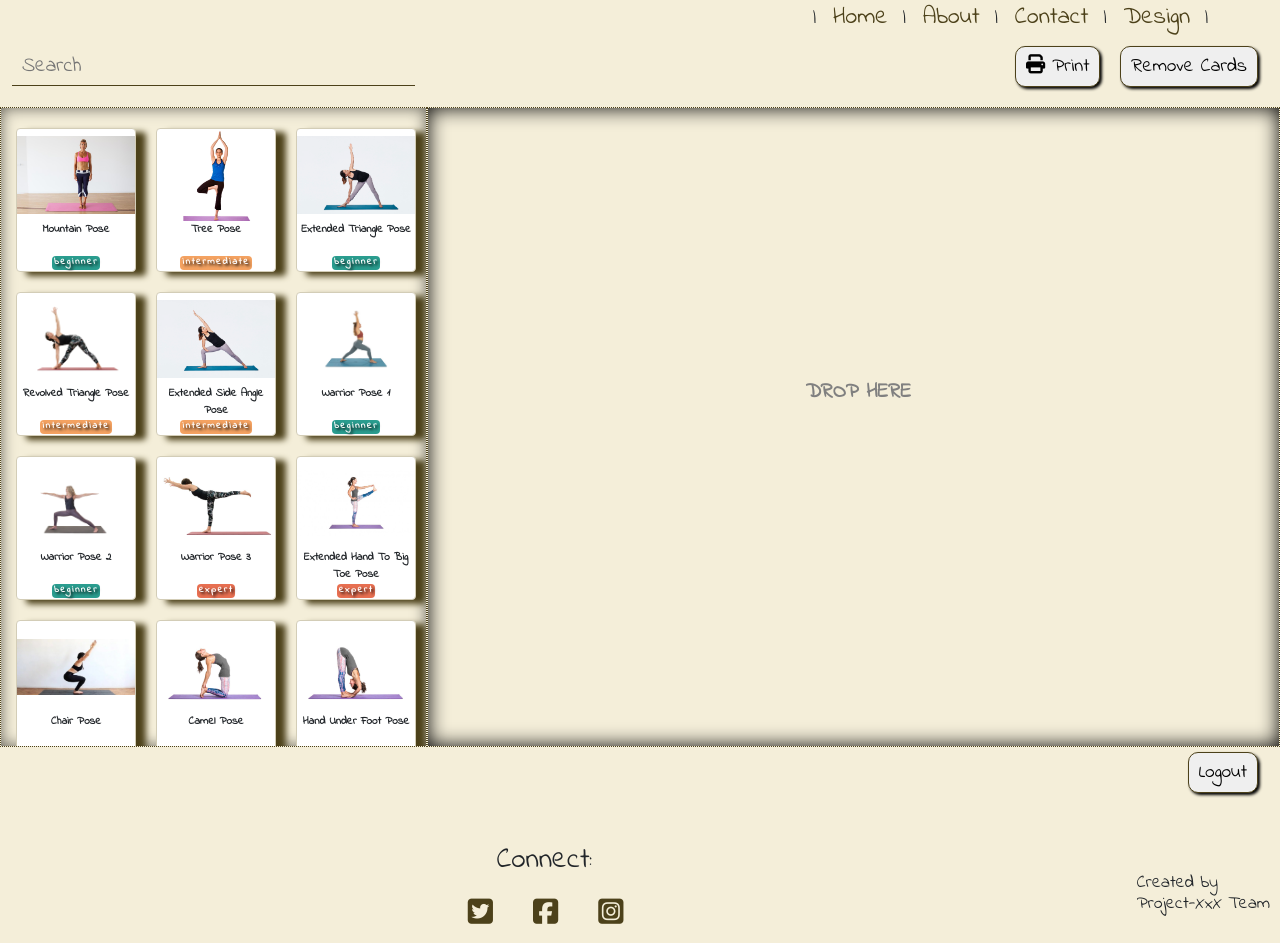
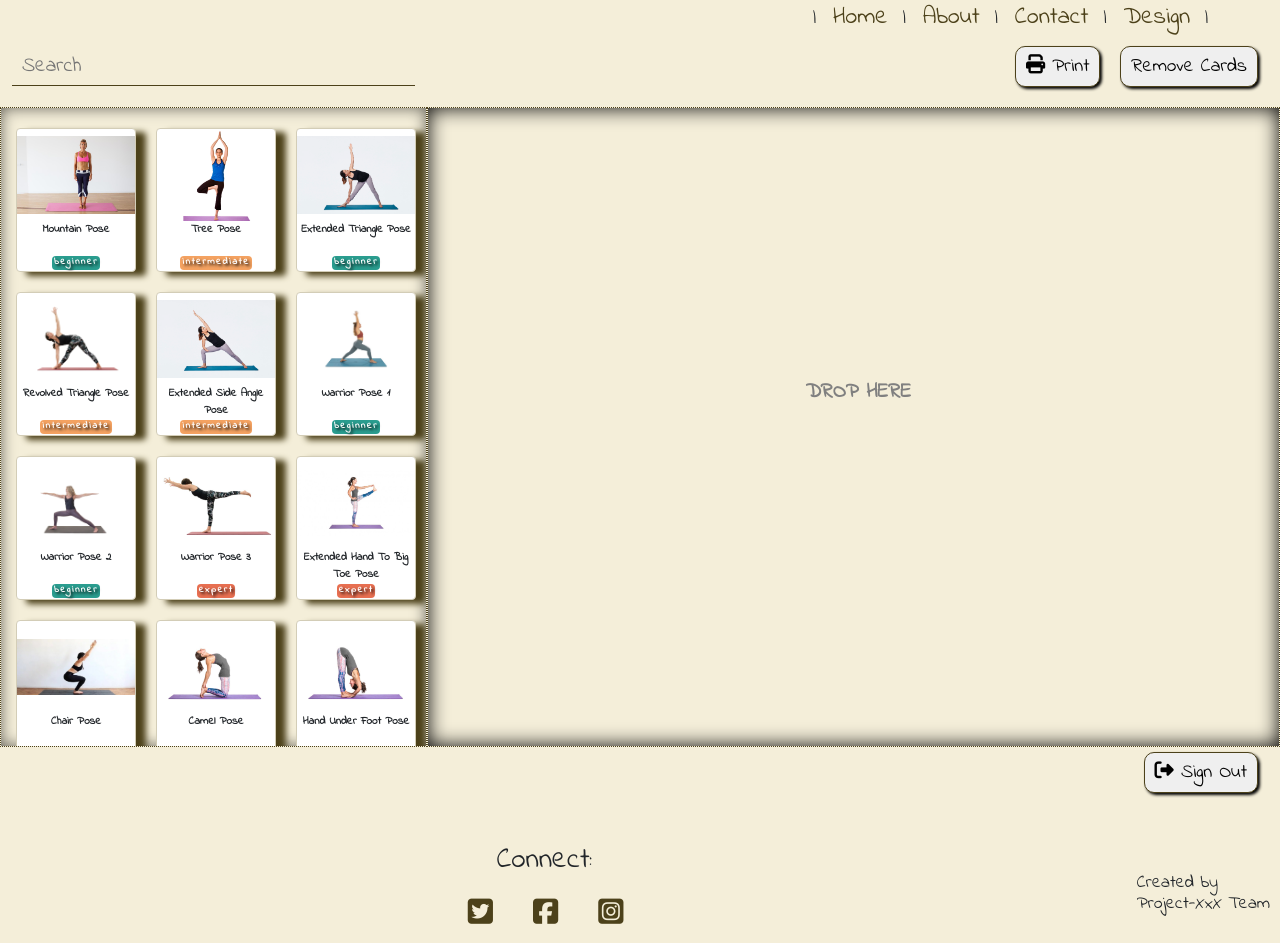
Before and after one commit to vic-teshua/yoga-app, a React (Create React App) app: page /design in a window 1280 px wide. Built offline with nearby package versions, Linux system fonts and the light colour scheme; sample sign-in values are in the browser's storage.

Commit message:
added icon for logout

```diff
--- a/src/pages/design/Design.js
+++ b/src/pages/design/Design.js
@@ -209,7 +209,7 @@ function Design() {
 			{/* LOGOUT */}
 			<div className='logout-container'>
 				<button onClick={logout} className='btn3'>
-					Logout
+					<i class='fas fa-sign-out-alt'></i> Sign Out
 				</button>
 			</div>
 		</div>
```
